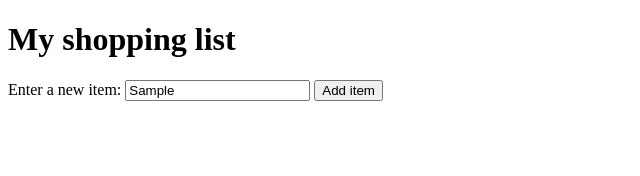
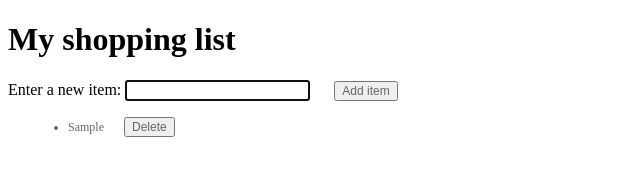
Before and after one commit to GCNetto/js-manipulating-dom, a plain HTML site: page shopping-list.html in a window 1280 px wide. Both pictures are taken after typing "Sample" into the empty fields and a click on the button "Add item". Shown: the whole page, without its empty margins (0-640 px from the left). Drawn offline with Linux system fonts and the light colour scheme.

Commit message:
A dynamic shopping list

```diff
--- a/shopping-list.html
+++ b/shopping-list.html
@@ -9,8 +9,8 @@
         margin-bottom: 10px;
       }
 
-      li button {
-        font-size: 8px;
+      li, button {
+        font-size: 12px;
         margin-left: 20px;
         color: #666;
       }
@@ -31,7 +31,42 @@
     </ul>
 
     <script>
+        // step 2
+        const uList = document.querySelector('ul');
+        const input = document.querySelector('input');
+        const button = document.querySelector('button');
 
+        // step 3
+        button.addEventListener('click', () => {
+          // step 4
+          const item = input.value;
+          // step 5
+          input.value = '';
+
+          // step 6
+          const listItem = document.createElement('li');
+          const span = document.createElement('span');
+          const button2 = document.createElement('button');
+
+          // step 7
+          listItem.appendChild(span);
+          listItem.appendChild(button2);
+
+          // step 8
+          span.textContent = item;
+          button2.textContent = 'Delete';
+
+          // step 9
+          uList.appendChild(listItem);
+
+          // step 10
+          button2.addEventListener('click', () => {
+            uList.removeChild(listItem);
+          });
+
+          // step 11
+          input.focus();
+        });
     </script>
   </body>
 </html>
```
